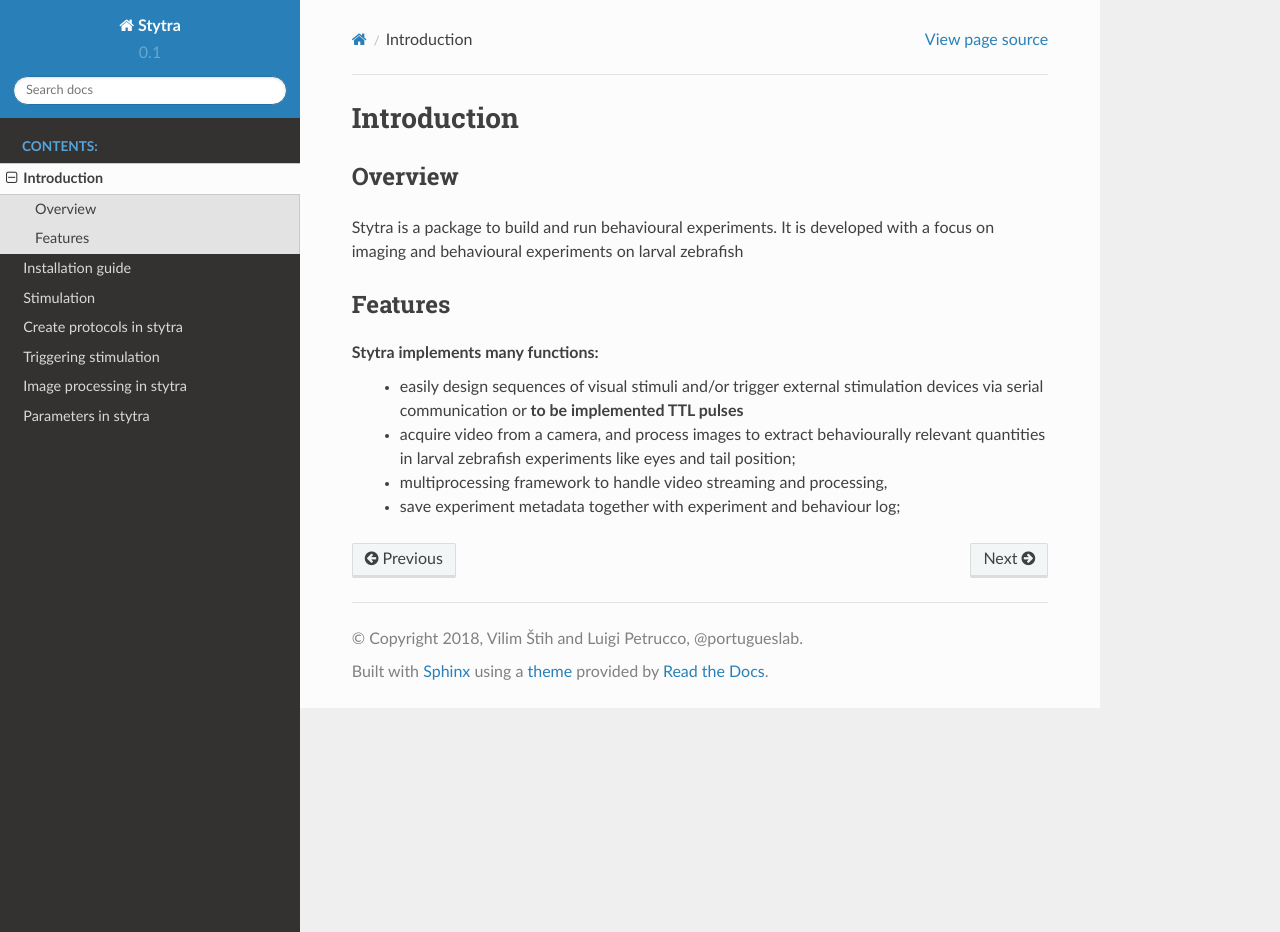
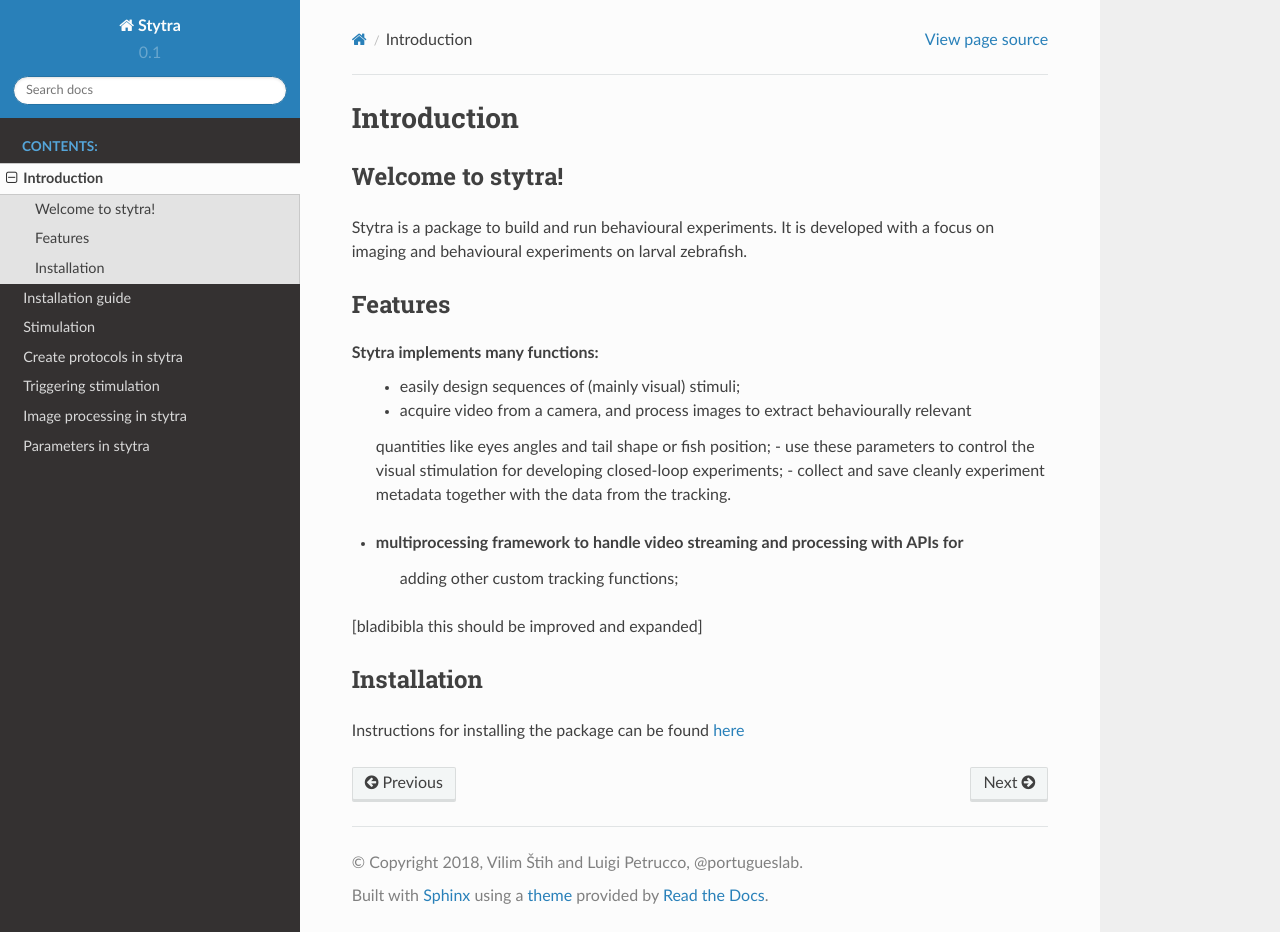
Before and after one commit to portugueslab/stytra, a Sphinx documentation site: the page built from docs/source/introduction.rst, in a window 1280 px wide and 932 px high. Built offline with Sphinx 7.4.7 and the Read the Docs theme 2.0.0, drawn with Linux system fonts in a browser that asks for light colours; pages that are not in the unit, such as notebooks, are missing from menus.

Commit message:
temptative test for experiment

```diff
--- a/docs/source/conf.py
+++ b/docs/source/conf.py
@@ -175,4 +175,4 @@ todo_include_todos = True
 
 # -- Options for autodoc -----------------------------------------------------
 autodoc_member_order = "bysource"
-autodoc_inherit_docstrings = False
+autodoc_inherit_docstrings = True
--- a/docs/source/introduction.rst
+++ b/docs/source/introduction.rst
@@ -1,18 +1,29 @@
 Introduction
 ============
 
-Overview
---------
+Welcome to stytra!
+------------------
 Stytra is a package to build and run behavioural experiments. It is developed with a focus
-on imaging and behavioural experiments on larval zebrafish
+on imaging and behavioural experiments on larval zebrafish.
 
 
 Features
 --------
 Stytra implements many functions:
- - easily design sequences of visual stimuli and/or trigger external stimulation
-   devices via serial communication or **to be implemented TTL pulses**
- - acquire video from a camera, and process images to extract behaviourally relevant
-   quantities in larval zebrafish experiments like eyes and tail position;
- - multiprocessing framework to handle video streaming and processing,
- - save experiment metadata together with experiment and behaviour log;
+    - easily design sequences of (mainly visual) stimuli;
+    - acquire video from a camera, and process images to extract behaviourally relevant
+    quantities like eyes angles and tail shape or fish position;
+    - use these parameters to control the visual stimulation for developing
+    closed-loop experiments;
+    - collect and save cleanly experiment metadata together with the data
+    from the tracking.
+
+- multiprocessing framework to handle video streaming and processing with APIs for
+   adding other custom tracking functions;
+
+[bladibibla this should be improved and expanded]
+
+
+Installation
+------------
+Instructions for installing the package can be found :ref:`here <Installation guide>`
```
Also changed, not shown: 4 other files.
